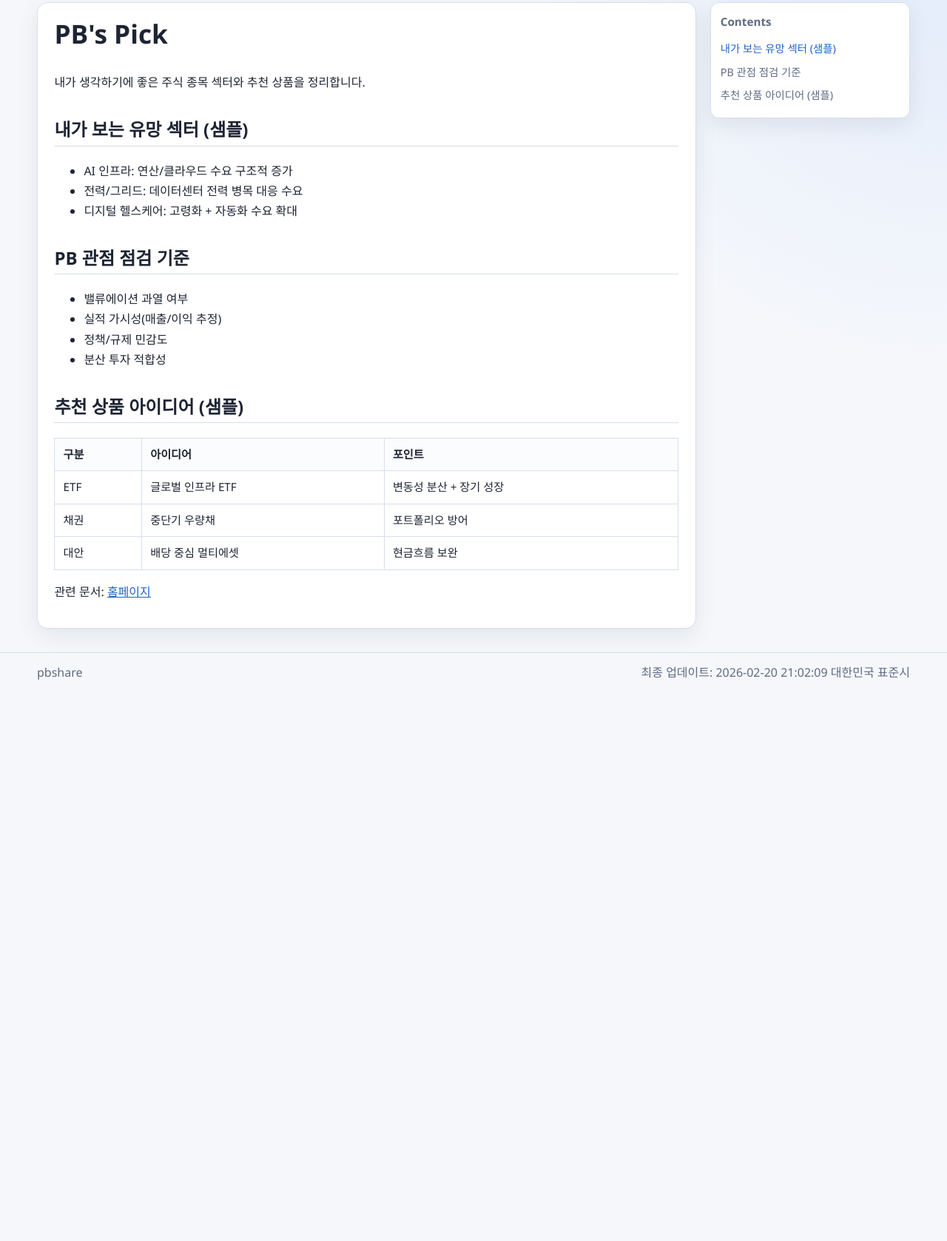
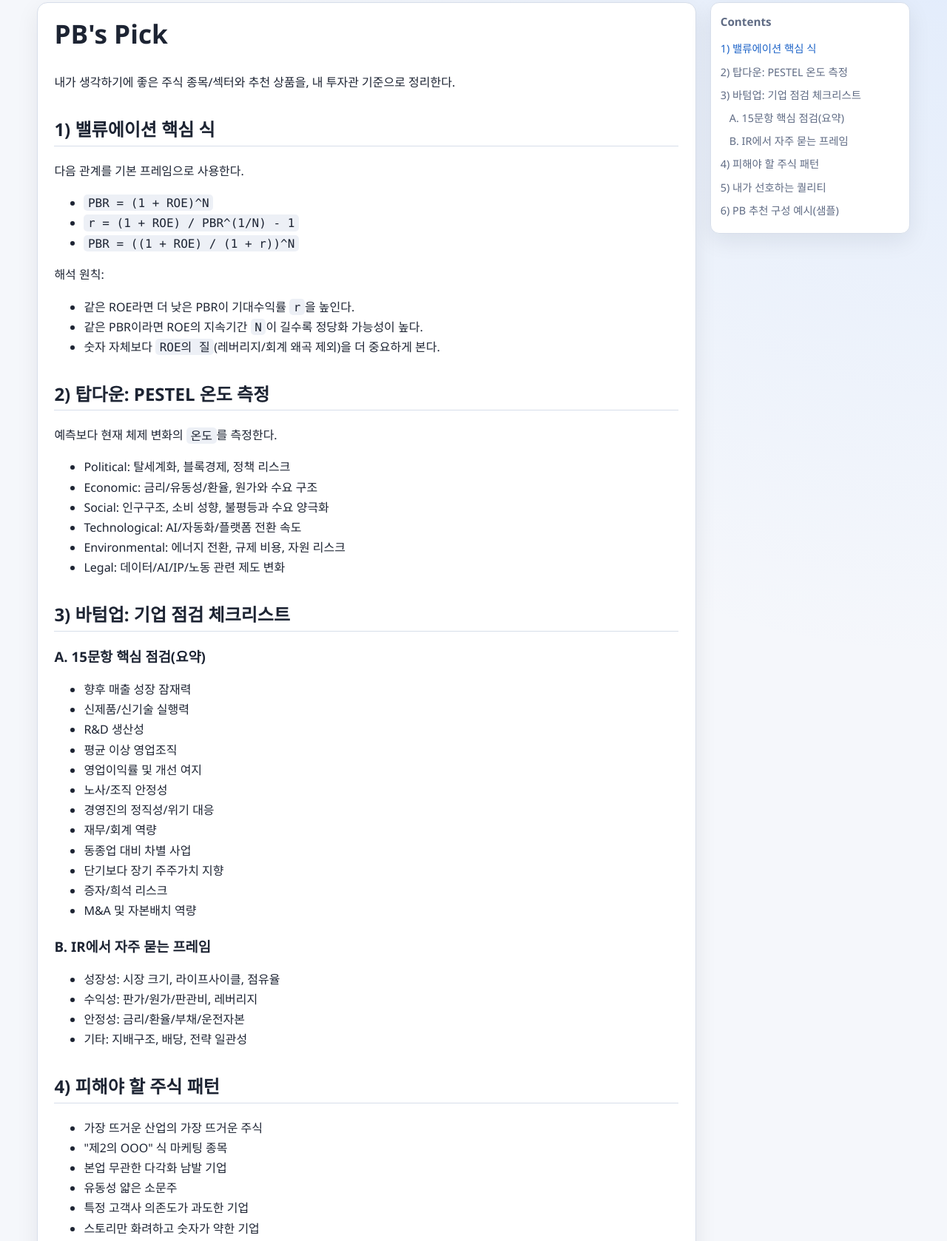
Before and after one commit to 1one1one11/shareidea, a plain HTML site: page site/dist/ai-presentation/pbs-pick.html in a window 1280 px wide. Shown: the part 83-1761 px from the top of the page at 74% size. Before the commit the page ends 1019 px from the top, so only its background shows below. Drawn offline with Linux system fonts and the light colour scheme.

Commit message:
Integrate investment philosophy into pbshare content

```diff
--- a/site/dist/ai-presentation/pbs-pick.html
+++ b/site/dist/ai-presentation/pbs-pick.html
@@ -24,48 +24,100 @@
   <main class="container main-layout">
     <article class="content" id="content">
       <h1>PB's Pick</h1>
-<p>내가 생각하기에 좋은 주식 종목 섹터와 추천 상품을 정리합니다.</p>
-<h2>내가 보는 유망 섹터 (샘플)</h2>
+<p>내가 생각하기에 좋은 주식 종목/섹터와 추천 상품을, 내 투자관 기준으로 정리한다.</p>
+<h2>1) 밸류에이션 핵심 식</h2>
+<p>다음 관계를 기본 프레임으로 사용한다.</p>
 <ul>
-<li>AI 인프라: 연산/클라우드 수요 구조적 증가</li>
-<li>전력/그리드: 데이터센터 전력 병목 대응 수요</li>
-<li>디지털 헬스케어: 고령화 + 자동화 수요 확대</li>
+<li><code>PBR = (1 + ROE)^N</code></li>
+<li><code>r = (1 + ROE) / PBR^(1/N) - 1</code></li>
+<li><code>PBR = ((1 + ROE) / (1 + r))^N</code></li>
 </ul>
-<h2>PB 관점 점검 기준</h2>
+<p>해석 원칙:</p>
 <ul>
-<li>밸류에이션 과열 여부</li>
-<li>실적 가시성(매출/이익 추정)</li>
-<li>정책/규제 민감도</li>
-<li>분산 투자 적합성</li>
+<li>같은 ROE라면 더 낮은 PBR이 기대수익률 <code>r</code>을 높인다.</li>
+<li>같은 PBR이라면 ROE의 지속기간 <code>N</code>이 길수록 정당화 가능성이 높다.</li>
+<li>숫자 자체보다 <code>ROE의 질</code>(레버리지/회계 왜곡 제외)을 더 중요하게 본다.</li>
 </ul>
-<h2>추천 상품 아이디어 (샘플)</h2>
+<h2>2) 탑다운: PESTEL 온도 측정</h2>
+<p>예측보다 현재 체제 변화의 <code>온도</code>를 측정한다.</p>
+<ul>
+<li>Political: 탈세계화, 블록경제, 정책 리스크</li>
+<li>Economic: 금리/유동성/환율, 원가와 수요 구조</li>
+<li>Social: 인구구조, 소비 성향, 불평등과 수요 양극화</li>
+<li>Technological: AI/자동화/플랫폼 전환 속도</li>
+<li>Environmental: 에너지 전환, 규제 비용, 자원 리스크</li>
+<li>Legal: 데이터/AI/IP/노동 관련 제도 변화</li>
+</ul>
+<h2>3) 바텀업: 기업 점검 체크리스트</h2>
+<h3>A. 15문항 핵심 점검(요약)</h3>
+<ul>
+<li>향후 매출 성장 잠재력</li>
+<li>신제품/신기술 실행력</li>
+<li>R&amp;D 생산성</li>
+<li>평균 이상 영업조직</li>
+<li>영업이익률 및 개선 여지</li>
+<li>노사/조직 안정성</li>
+<li>경영진의 정직성/위기 대응</li>
+<li>재무/회계 역량</li>
+<li>동종업 대비 차별 사업</li>
+<li>단기보다 장기 주주가치 지향</li>
+<li>증자/희석 리스크</li>
+<li>M&amp;A 및 자본배치 역량</li>
+</ul>
+<h3>B. IR에서 자주 묻는 프레임</h3>
+<ul>
+<li>성장성: 시장 크기, 라이프사이클, 점유율</li>
+<li>수익성: 판가/원가/판관비, 레버리지</li>
+<li>안정성: 금리/환율/부채/운전자본</li>
+<li>기타: 지배구조, 배당, 전략 일관성</li>
+</ul>
+<h2>4) 피해야 할 주식 패턴</h2>
+<ul>
+<li>가장 뜨거운 산업의 가장 뜨거운 주식</li>
+<li>"제2의 OOO" 식 마케팅 종목</li>
+<li>본업 무관한 다각화 남발 기업</li>
+<li>유동성 얇은 소문주</li>
+<li>특정 고객사 의존도가 과도한 기업</li>
+<li>스토리만 화려하고 숫자가 약한 기업</li>
+</ul>
+<h2>5) 내가 선호하는 퀄리티</h2>
+<ul>
+<li>높은 ROE + 낮은 부채비율</li>
+<li>이익의 높은 현금전환비율</li>
+<li>현상유지형 재투자보다 성장/현금흐름 창출형 재투자</li>
+<li>이익 -&gt; 현금 -&gt; 주주환원 연결이 명확한 구조</li>
+</ul>
+<h2>6) PB 추천 구성 예시(샘플)</h2>
 <table>
 <thead>
 <tr>
-<th>구분</th>
-<th>아이디어</th>
-<th>포인트</th>
+<th>버킷</th>
+<th>목적</th>
+<th>예시</th>
 </tr>
 </thead>
 <tbody>
 <tr>
-<td>ETF</td>
-<td>글로벌 인프라 ETF</td>
-<td>변동성 분산 + 장기 성장</td>
+<td>Core</td>
+<td>장기 복리</td>
+<td>글로벌 퀄리티/인프라 ETF</td>
 </tr>
 <tr>
-<td>채권</td>
-<td>중단기 우량채</td>
-<td>포트폴리오 방어</td>
+<td>Income</td>
+<td>변동성 방어</td>
+<td>중단기 우량채/배당형 상품</td>
 </tr>
 <tr>
-<td>대안</td>
-<td>배당 중심 멀티에셋</td>
-<td>현금흐름 보완</td>
+<td>Satellite</td>
+<td>구조적 성장</td>
+<td>AI 인프라/전력/자동화 테마</td>
 </tr>
 </tbody>
 </table>
-<p>관련 문서: <a href="../index.html">홈페이지</a></p>
+<blockquote>
+<p>본 문서는 개인 투자관 공유용이며, 특정 종목 매수/매도 권유가 아니다.</p>
+</blockquote>
+<p>관련 문서: <a href="../index.html">홈페이지</a>, <a href="./pbs-idea.html">PB's Idea</a></p>
     </article>
     <aside id="toc" class="toc" aria-label="Table of contents"></aside>
   </main>
@@ -73,7 +125,7 @@
   <footer class="site-footer">
     <div class="container footer-inner">
       <span>pbshare</span>
-      <span>최종 업데이트: 2026-02-20 21:02:09 대한민국 표준시</span>
+      <span>최종 업데이트: 2026-02-20 23:20:33 대한민국 표준시</span>
     </div>
   </footer>
 
```
Also changed, not shown: site/dist/ai-presentation/pb-tier-system.html (+1 -1 lines), site/dist/ai-presentation/pbs-idea.html (+72 -15 lines), site/dist/index.html (+12 -4 lines), 3 other files.
